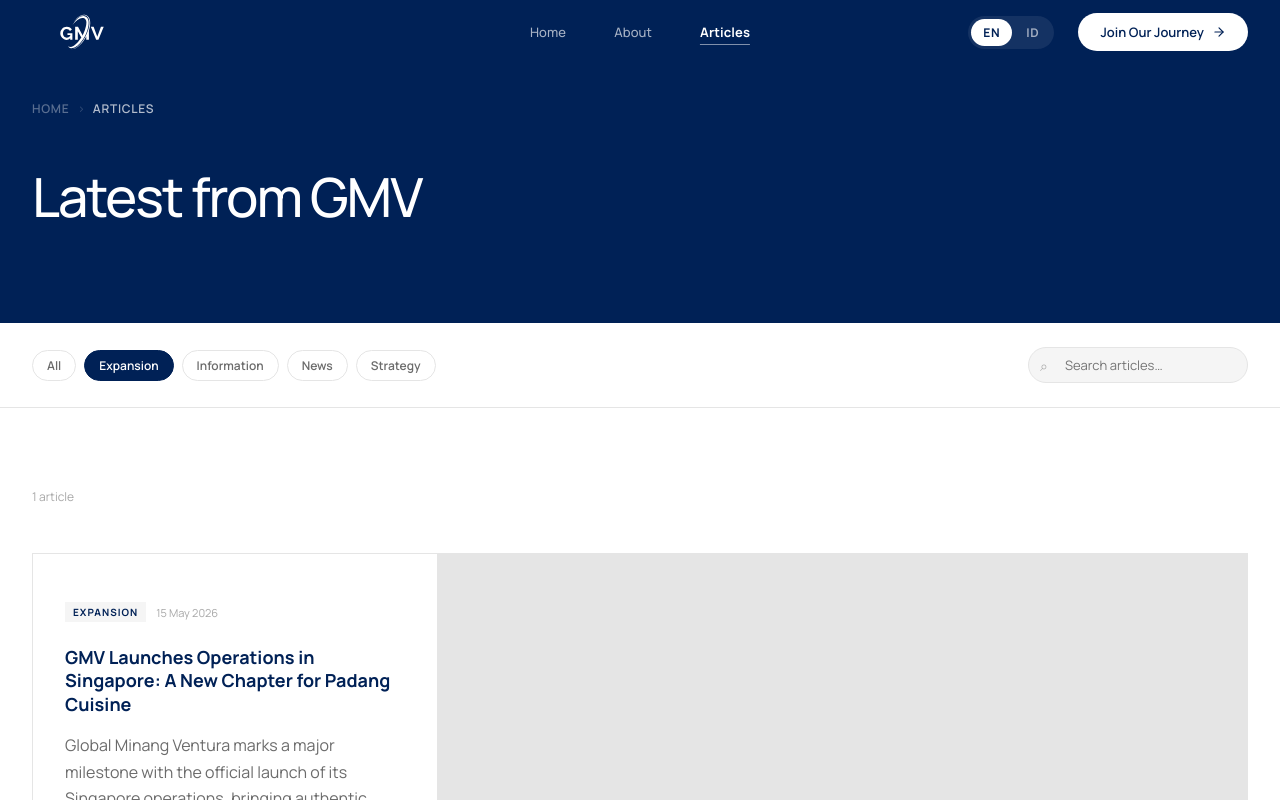
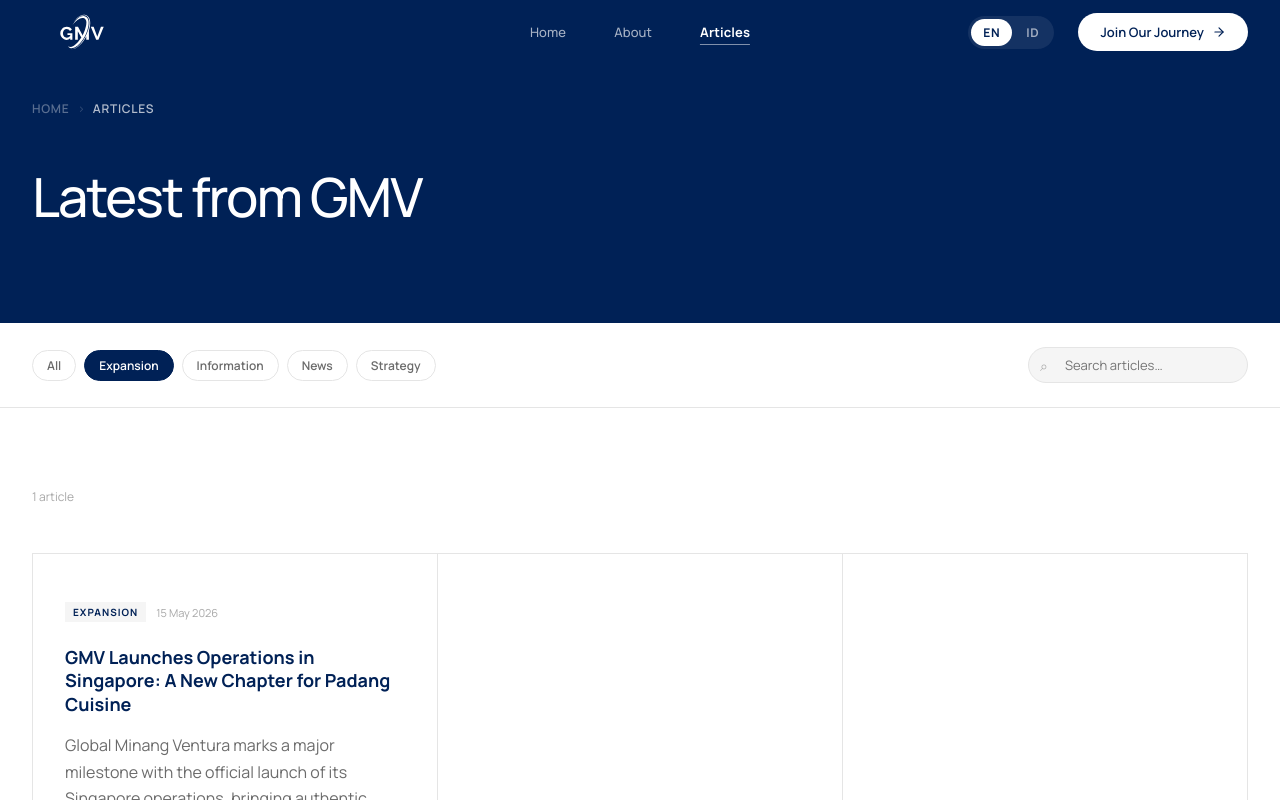
Before and after one commit to ahhrsya/gmv-website, a Next.js app: page /articles in a window 1280 px wide. Both pictures are taken after a click on the button "Expansion". Shown: the top 800 px of the page. Built offline with nearby package versions, Linux system fonts and the light colour scheme.

Commit message:
fix: fill empty grid cells with white background

```diff
--- a/app/articles/page.tsx
+++ b/app/articles/page.tsx
@@ -189,6 +189,10 @@
                       </article>
                     </Link>
                   ))}
+                  {/* Fill empty grid cells so last row doesn't show gray background */}
+                  {Array.from({ length: (3 - (paginated.length % 3)) % 3 }).map((_, i) => (
+                    <div key={`empty-${i}`} style={{ background: 'var(--color-white)' }} />
+                  ))}
                 </div>
 
                 {/* Pagination */}
```
